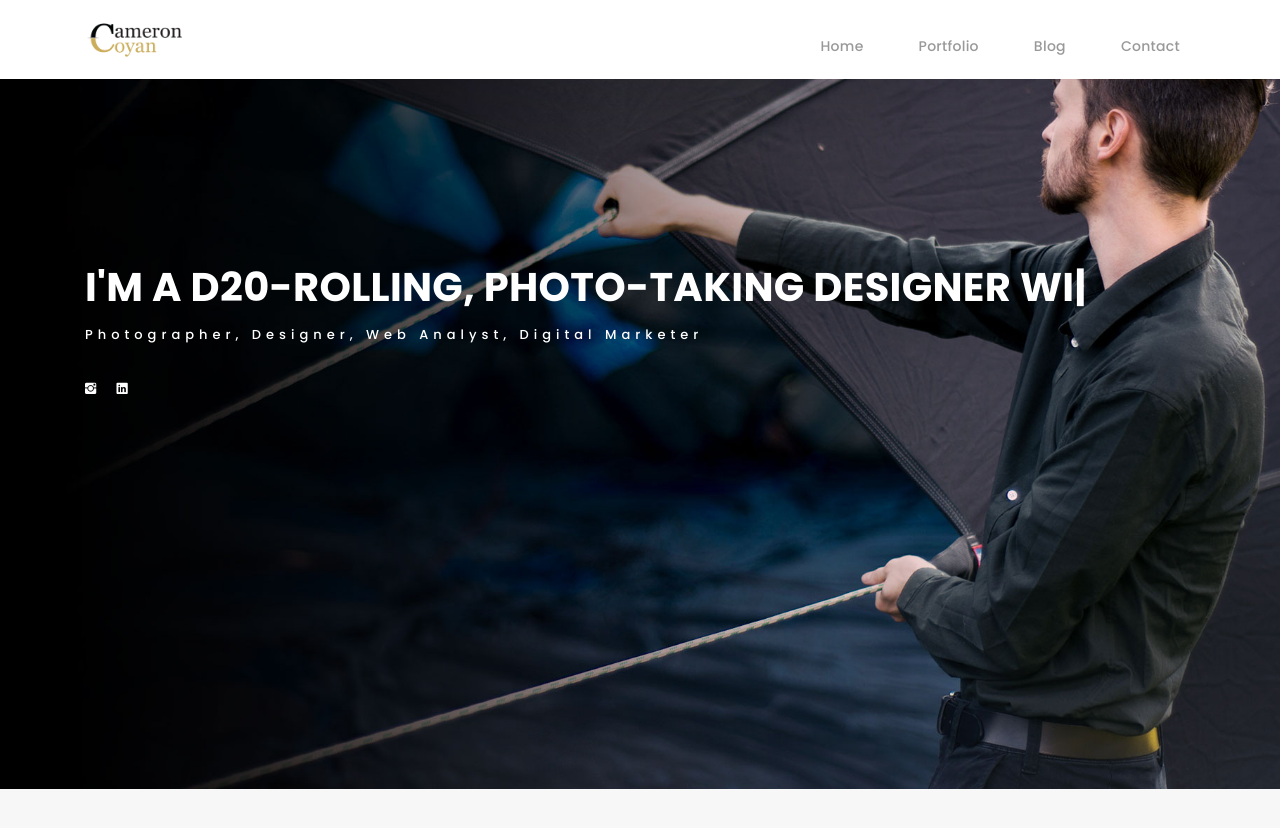
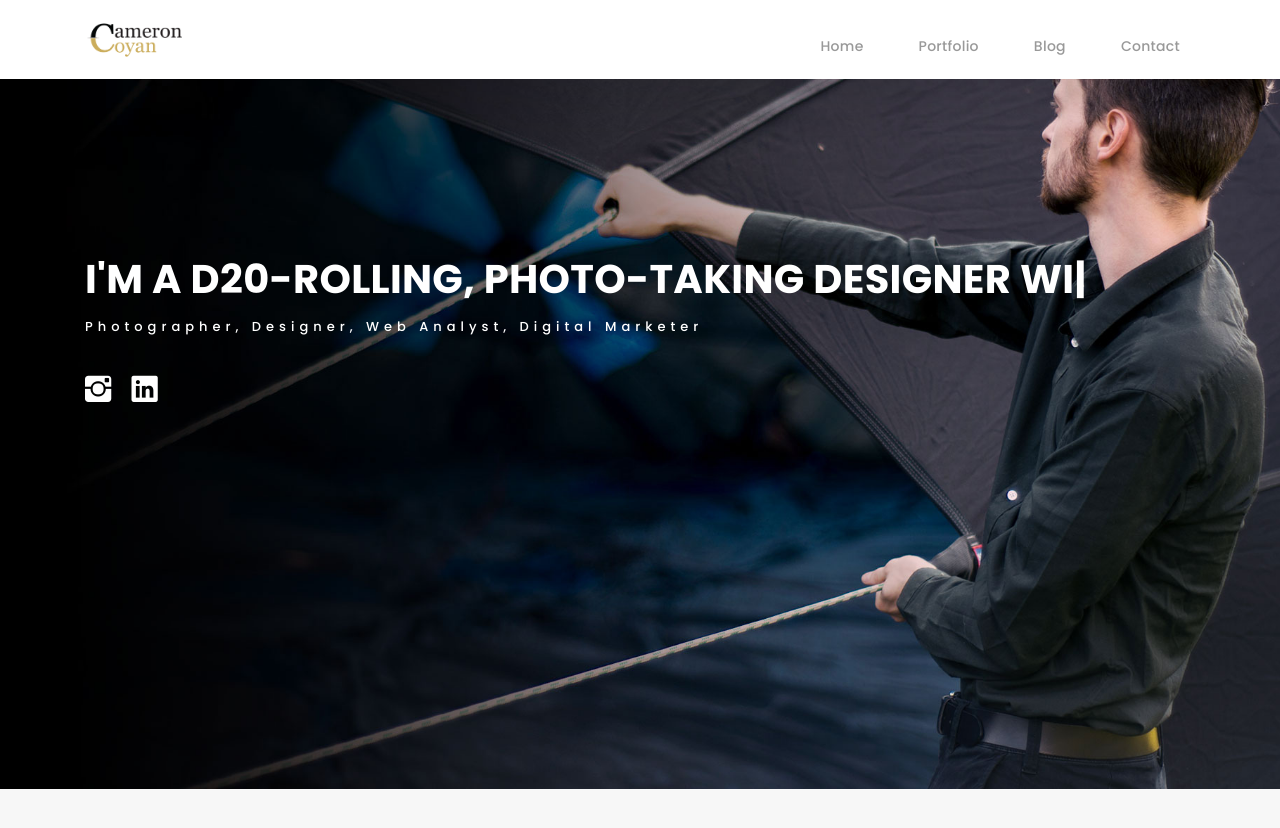
Before and after one commit to coyancm/videotest, a Jekyll site: the page built from index.html, in a window 1280 px wide and 900 px high, scrolled down 191 px. Shown: the top 828 px of the window. Built offline with Jekyll 4.4.1, drawn with Linux system fonts in a browser that asks for light colours; some web fonts are replaced.

Commit message:
Blog and Social Icon Update

```diff
--- a/_includes/nav.html
+++ b/_includes/nav.html
@@ -13,7 +13,7 @@
           <li><a href="/">Home</a></li>
         <!--  <li><a href="#about" class="smoothScroll">About</a></li> -->
           <li><a href="/work" class="smoothScroll">Portfolio</a></li>
-          <li><a href="/blog-grid">Blog</a></li>
+          <li><a href="/blog">Blog</a></li>
           <li><a href="/contact" class="smoothScroll">Contact</a></li>
         </ul>
 
--- a/css/style.css
+++ b/css/style.css
@@ -287,7 +287,7 @@
 
 .header-content .list-social li i {
   color: #fff;
-  font-size: 15px;
+  font-size: 35px;
 }
 
 /*-----------------------------------------------------------------------------------*/
@@ -632,7 +632,7 @@
 }
 
 #footer .socials-media ul li a {
-  font-size: 24px;
+  font-size: 35px;
   color: #999;
   letter-spacing: 0.1em;
   font-weight: 500;
```
Also changed, not shown: blog.html (renamed from blog-grid.html).
